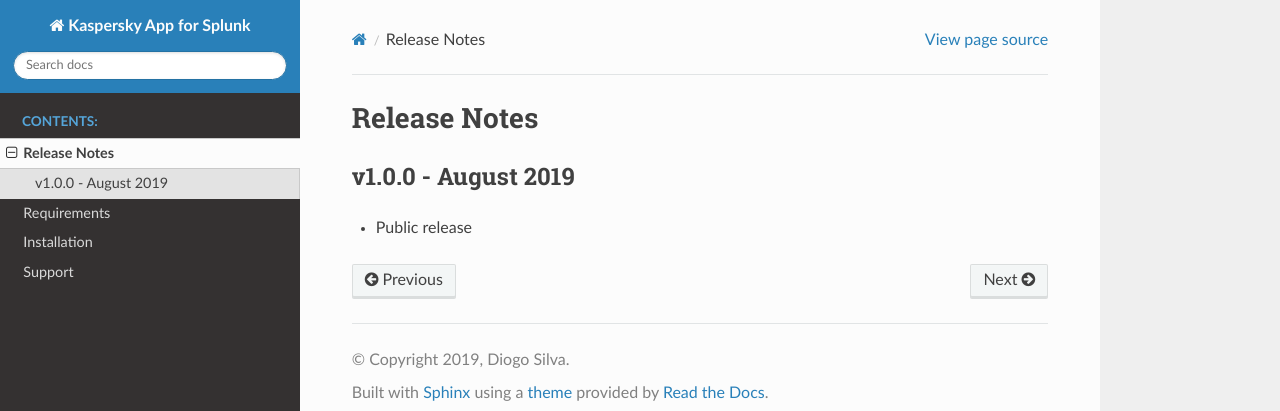
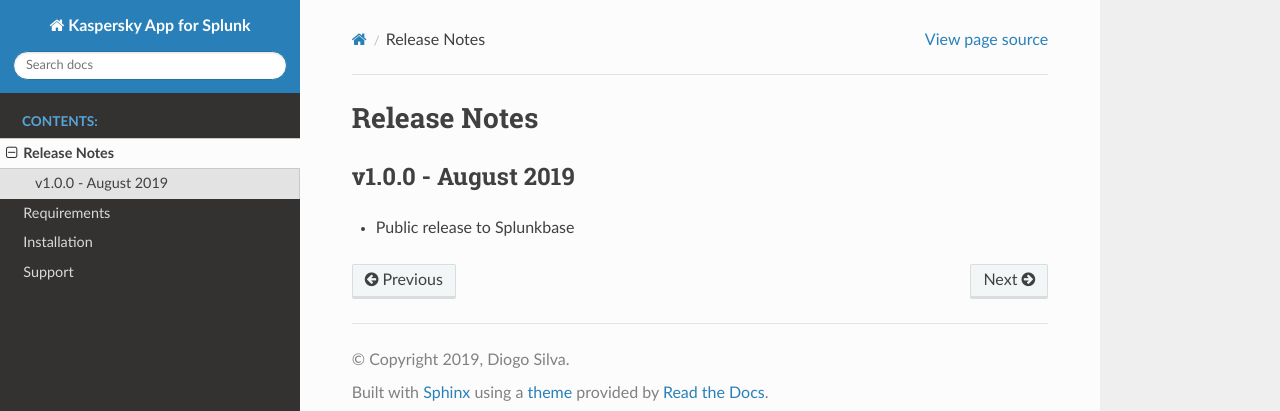
Before and after one commit to diogofgm/kaspersky_app, a Sphinx documentation site: the page built from docs/source/releasenotes.rst, in a window 1280 px wide. Shown: the top 411 px of the page. Built offline with Sphinx 7.4.7 and the Read the Docs theme 2.0.0, drawn with Linux system fonts in a browser that asks for light colours.

Commit message:
Text corrections

```diff
--- a/docs/source/installation.rst
+++ b/docs/source/installation.rst
@@ -4,7 +4,7 @@
 
 Install the Kaspersky App for Splunk
 ====================================
-- Get the Swivel Kaspersky App for Splunk by downloading it from `Splunkbase`_ or browsing to it using the app browser within Splunk Web.
+- Get the Kaspersky App for Splunk by downloading it from `Splunkbase`_ or browsing to it using the app browser within Splunk Web.
 - Determine where and how to install this add-on in your deployment, using the tables on this page.
 - Perform any prerequisite steps before installing, if required and specified in the tables below.
 - Complete your installation.
--- a/docs/source/releasenotes.rst
+++ b/docs/source/releasenotes.rst
@@ -4,4 +4,4 @@
 
 v1.0.0 - August 2019
 --------------------
-- Public release
+- Public release to Splunkbase
```
